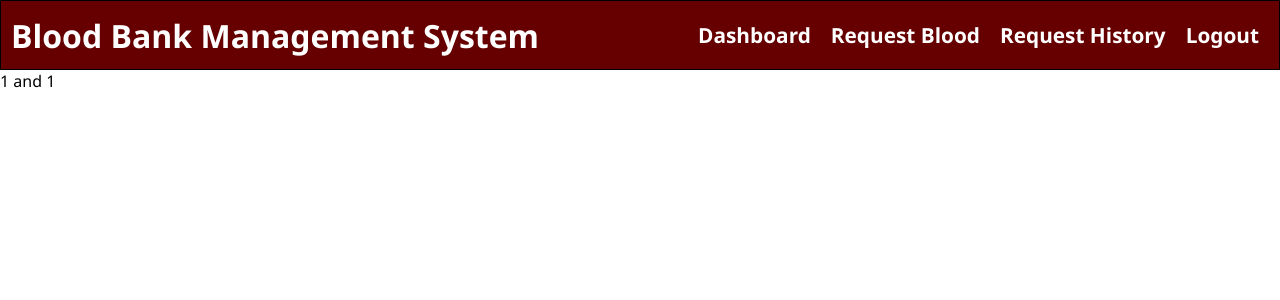
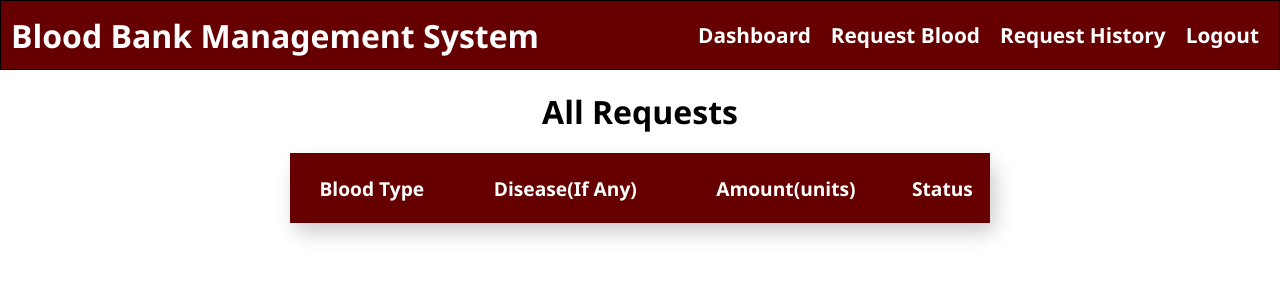
Before and after one commit to AreebAhmadSiddiqui/blood-bank-management-system, a React (Create React App) app: page /admin/1/1 in a window 1280 px wide. Shown: the top 300 px of the page. Built offline with nearby package versions, Linux system fonts and the light colour scheme; the HTML template or start-up script is replaced by a standard one.

Commit message:
integrated donors and recipients req forms

```diff
--- a/package.json
+++ b/package.json
@@ -1,5 +1,5 @@
 {
-  "homepage":"https://AreebAhmadSiddiqui.github.io/blood-bank-management-system",
+  "homepage": "https://AreebAhmadSiddiqui.github.io/blood-bank-management-system",
   "name": "blood-bank-management-system",
   "version": "0.1.0",
   "private": true,
--- /dev/null
+++ b/src/components/BloodDonationReqForm.js
@@ -0,0 +1,77 @@
+import React from 'react'
+import './login.css'
+import { useState } from 'react';
+import { useNavigate } from 'react-router-dom';
+
+function BloodDonationReqForm({user,id,type}) {
+
+  const navigate = useNavigate();
+  const [title, setTitle] = useState("");
+
+  const [amount, setAmount] = useState(0);
+
+  const [description, setDescription] = useState("");
+
+  const handleClick = (e) => {
+    e.preventDefault();
+    if (title === "" || amount === 0 || description === "") {
+      alert("Enter valid transaction details...");
+      return;
+    }
+
+    var oldData = JSON.parse(localStorage.getItem(user==='recipient' ? 'recipientsData' : 'donorsData')) || [];
+
+    const newItems = {
+      userId: id,
+      title: title,
+      status: "pending",
+      amount: amount,
+      description: description,
+    };
+
+    oldData.push(newItems);
+
+    localStorage.setItem(user==='recipient' ? 'recipientsData' : 'donorsData', JSON.stringify(oldData));
+
+    alert("Request sent successfully !!!")
+
+    navigate(`/${user}/${id}`)
+  };
+
+  return (
+      <div className='login'>
+        <form className="login-form">
+          <h2>Blood {user==='recipient' ? 'Request Form' : 'Donation Form'}</h2>
+
+          <select placeholder='Blood Type' onChange={(e) => (setTitle(e.target.value))}>
+            <option value="" selected>Select Blood Type</option>
+            <option value="A+">A+</option>
+            <option value="A-">A-</option>
+            <option value="B+">B+</option>
+            <option value="B-">B-</option>
+            <option value="O+">O+</option>
+            <option value="O-">O-</option>
+            <option value="AB+">AB+</option>
+            <option value="AB-">AB-</option>
+          </select>
+          <input
+            type='number'
+            placeholder='Amount'
+            onChange={(e) => (setAmount(e.target.value))}
+            name='number'
+          />
+          <input
+            type='text'
+            placeholder='Disease (if any)'
+            onChange={(e) => (setDescription(e.target.value))}
+            name='lname'
+          />
+          <div className='login-footer'>
+            <button className='login-btn' onClick={handleClick}>{user==='recipient' ? 'Request' : 'Donate'}</button>
+          </div>
+        </form>
+      </div>
+  )
+}
+
+export default BloodDonationReqForm
--- /dev/null
+++ b/src/components/BloodDonationReqHistory.js
@@ -0,0 +1,49 @@
+import * as React from 'react';
+import { useState } from 'react';
+import './table.css'
+
+export default function BloodDonationReqHistory({ user, id }) {
+    const [rows, setRows] = useState(JSON.parse(localStorage.getItem(user === 'recipient' ? 'recipientsData' : 'donorsData')) || [])
+
+    function makeid(length) {
+        let result = '';
+        const characters = 'ABCDEFGHIJKLMNOPQRSTUVWXYZabcdefghijklmnopqrstuvwxyz0123456789';
+        const charactersLength = characters.length;
+        let counter = 0;
+        while (counter < length) {
+            result += characters.charAt(Math.floor(Math.random() * charactersLength));
+            counter += 1;
+        }
+        return result;
+    }
+
+    const data =
+        rows != null ?
+            rows.filter(row => row.userId === id).map((filteredData => (
+                <tr key={makeid}>
+                    <td>{filteredData.title}</td>
+                    <td>{filteredData.description}</td>
+                    <td>{filteredData.amount}</td>
+                    <td style={{'color':'red'}}>{filteredData.status}</td>
+                </tr>
+            )
+            ))
+            :
+            ""
+    return (
+        <div className='wrapper-container'>
+            <h1>All Requests</h1>
+            <div className='history-container'>
+                <table className='table'>
+                    <tr>
+                        <th>Blood Type</th>
+                        <th>Disease(If Any)</th>
+                        <th>Amount(units)</th>
+                        <th>Status</th>
+                    </tr>
+                    {data}
+                </table>
+            </div>
+        </div>
+    );
+}
--- a/src/components/DonorsPage.js
+++ b/src/components/DonorsPage.js
@@ -3,7 +3,12 @@ import { useParams } from 'react-router-dom'
 import NavbarTypeSpecific from './NavbarTypeSpecific'
 import './dashboard.css'
 function DonorsPage() {
+    const donorsData = JSON.parse(localStorage.getItem('donorsData')) || [];
     const { id } = useParams()
+
+    const totalBloodDonated=donorsData.reduce((counter, obj) => obj.userId === id ? counter += Number(obj.amount) : counter, 0);
+    const requestsPending=donorsData.reduce((counter, obj) => obj.userId === id ? counter += obj.status.toLowerCase()==='pending': counter, 0);
+    const totalRequest=donorsData.reduce((counter, obj) => obj.userId === id ? counter += 1 : counter, 0);
     return (
         <>
             <NavbarTypeSpecific url={`/donor/${id}`} />
@@ -12,11 +17,11 @@ function DonorsPage() {
                     <div className='row'>
                         <div className='box'>
                             <h2>Blood Donated</h2>
-                            <h3>0 Units</h3>
+                            <h3>{totalBloodDonated} Units</h3>
                         </div>
                         <div className='box'>
                             <h2>Request Pending</h2>
-                            <h3>0</h3>
+                            <h3>{requestsPending}</h3>
                         </div>
                         <div className='box'>
                             <h2>Request Rejected</h2>
@@ -30,7 +35,7 @@ function DonorsPage() {
                         </div>
                         <div className='box'>
                             <h2>Total Requests</h2>
-                            <h3>0</h3>
+                            <h3>{totalRequest}</h3>
                         </div>
                     </div>
                 </div>
--- a/src/components/Page.js
+++ b/src/components/Page.js
@@ -1,14 +1,16 @@
 import React from 'react'
 import { useParams } from 'react-router-dom'
-import NavbarRecipient from './NavbarTypeSpecific';
+import NavbarTypeSpecific from './NavbarTypeSpecific';
+import BloodDonationReqForm from './BloodDonationReqForm';
+import BloodDonationReqHistory from './BloodDonationReqHistory';
 function Page() {
 
   const user=window.location.pathname.split('/')[1];
   const {id,type}=useParams();
   return (
     <>
-    <NavbarRecipient url={`/${user}/${id}`}/>
-    <div>{id} and {type}</div>
+    <NavbarTypeSpecific url={`/${user}/${id}`}/>
+    { user==='recipient' ? (type==='reqblood' ? <BloodDonationReqForm user={user} id={id} type={type}/> : <BloodDonationReqHistory user={user} id={id}/>) : (type==='donateblood' ? <BloodDonationReqForm user={user} id={id} type={type}/> : <BloodDonationReqHistory user={user} id={id}/>)}
     </>
   )
 }
--- a/src/components/RecipientsPage.js
+++ b/src/components/RecipientsPage.js
@@ -3,7 +3,13 @@ import { useParams } from 'react-router-dom'
 import NavbarTypeSpecific from './NavbarTypeSpecific'
 import './dashboard.css'
 function RecipientsPage() {
+
+    const recipientsData = JSON.parse(localStorage.getItem('recipientsData')) || [];
     const { id } = useParams()
+
+    const totalBloodRequested=recipientsData.reduce((counter, obj) => obj.userId === id ? counter += Number(obj.amount) : counter, 0);
+    const requestsPending=recipientsData.reduce((counter, obj) => obj.userId === id ? counter += obj.status.toLowerCase()==='pending' : counter, 0);
+    const totalRequests=recipientsData.reduce((counter, obj) => obj.userId === id ? counter += 1 : counter, 0);
     return (
         <>
             <NavbarTypeSpecific url={`/recipient/${id}`} />
@@ -12,11 +18,11 @@ function RecipientsPage() {
                     <div className='row'>
                         <div className='box'>
                             <h2>Blood Requested</h2>
-                            <h3>0 Units</h3>
+                            <h3>{totalBloodRequested} Units</h3>
                         </div>
                         <div className='box'>
                             <h2>Request Pending</h2>
-                            <h3>0</h3>
+                            <h3>{requestsPending}</h3>
                         </div>
                         <div className='box'>
                             <h2>Request Rejected</h2>
@@ -30,7 +36,7 @@ function RecipientsPage() {
                         </div>
                         <div className='box'>
                             <h2>Total Requests</h2>
-                            <h3>0</h3>
+                            <h3>{totalRequests}</h3>
                         </div>
                     </div>
                 </div>
--- a/src/components/login.css
+++ b/src/components/login.css
@@ -21,6 +21,16 @@ body{
     width: 500px;
     box-shadow: 5.2313px 10.1114px 20.123123px rgba(0, 0, 0, 0.2);
     padding: 20px 20px;
+}
+
+select {
+    padding-left: 10px;
+    width: 100%;
+    height: 40px;
+    border: 1px solid rgba(0, 0, 0, 0.15);
+    border-radius: 5px;
+    outline: none;
+    margin: 10px 5px;
 }
 
 input {
--- /dev/null
+++ b/src/components/table.css
@@ -0,0 +1,29 @@
+.wrapper-container {
+    display: flex;
+    flex-direction: column;
+    align-items: center;
+    margin-top: 20px;
+}
+.table {
+    border: none;
+    box-shadow: 5.2313px 10.1114px 20.123123px rgba(0, 0, 0, 0.2);
+    width: 700px;
+    height: 70px;
+    padding: 20px 10px;
+    border-radius: 10px;
+    border-collapse: collapse;
+    margin-top: 20px;
+    font-size: 1.2rem;
+}
+
+th {
+    background-color: #660000;
+    color: white;
+    height: 50px;
+}
+
+td {
+    text-align: center;
+    font-weight: bold;
+    padding: 10px 0px;
+}
```
